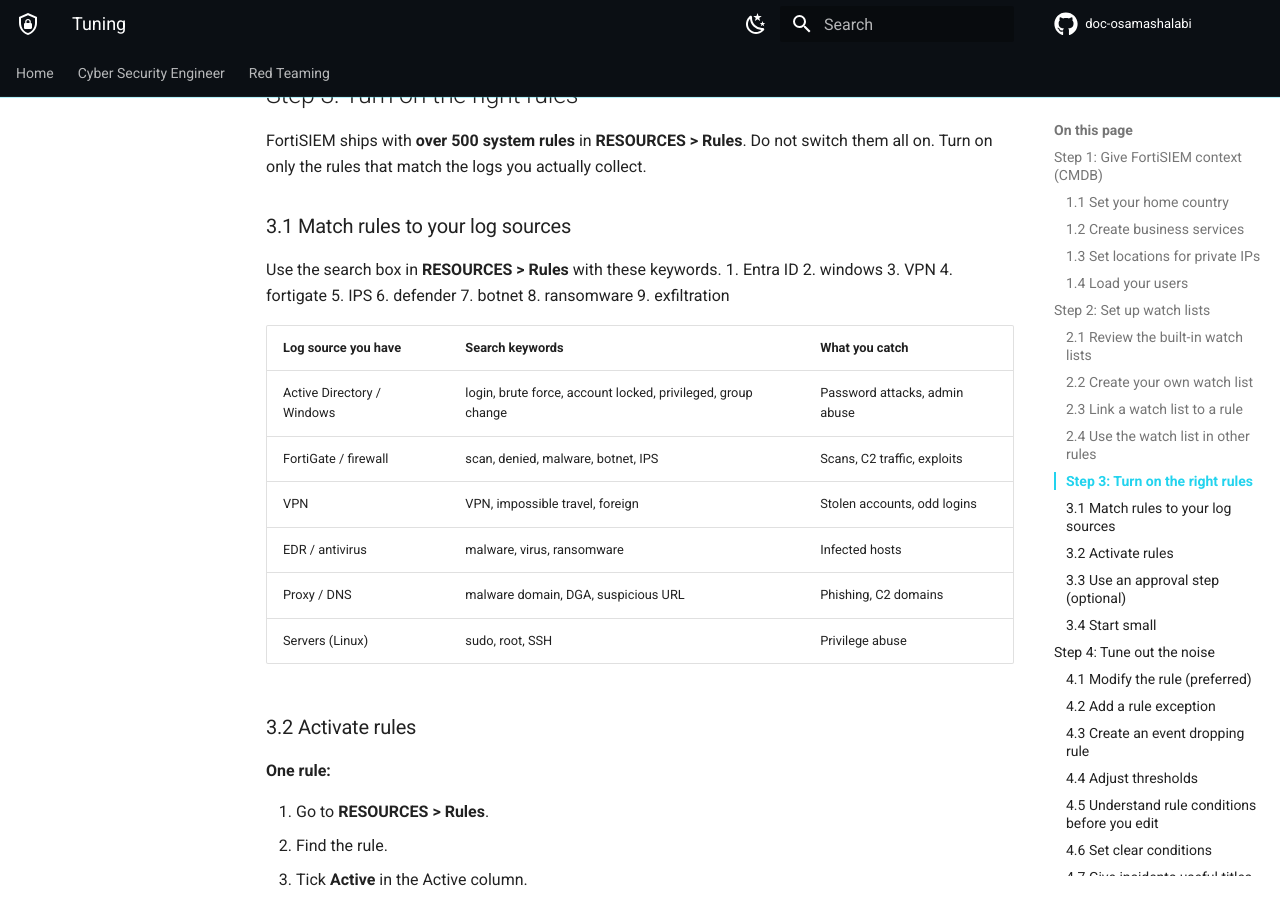
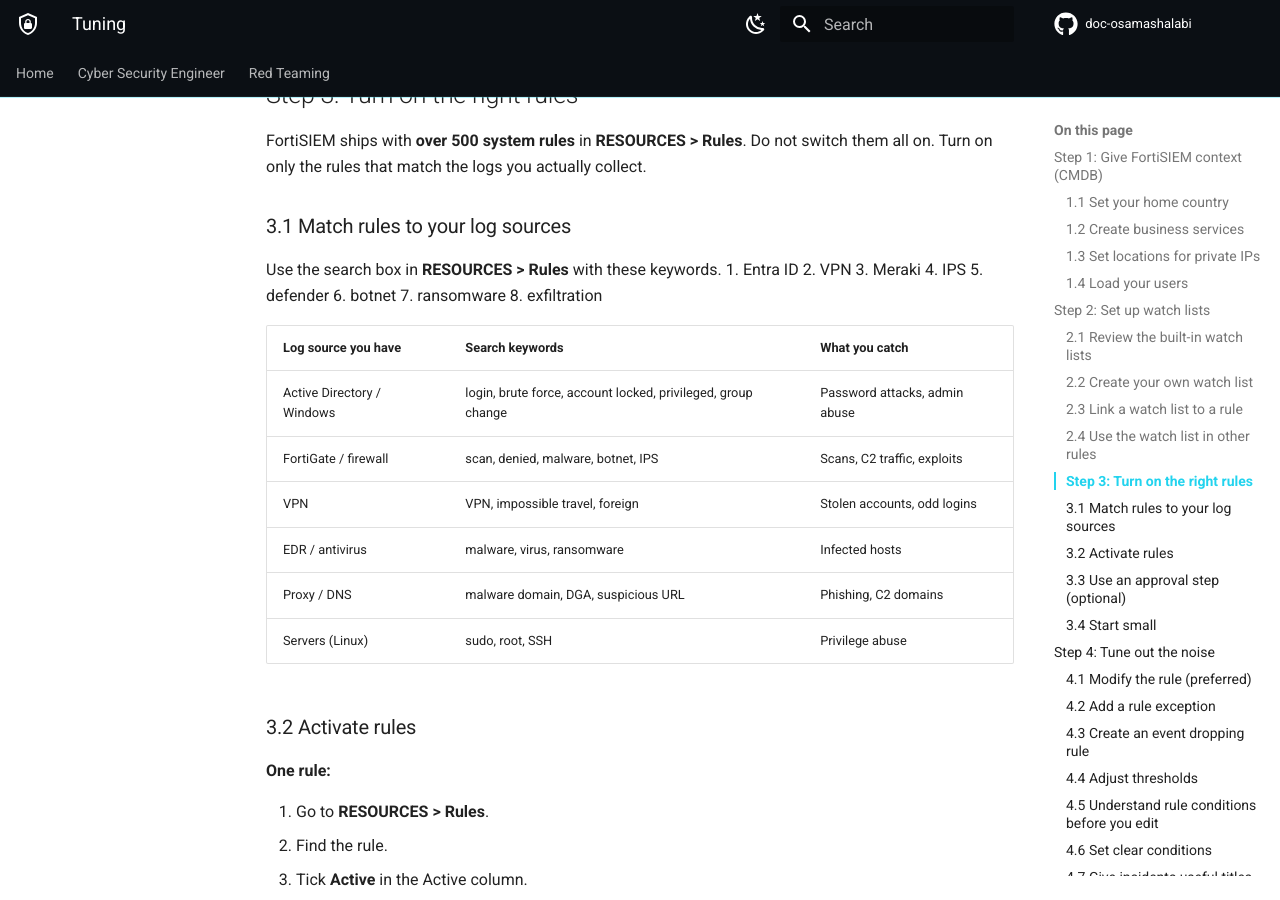
Before and after one commit to osamashalabi432-png/doc-osamashalabi, an MkDocs documentation site: the page built from docs/cyber-security-engineer/siem/fortisiem/Tuning/Tuning.md, in a window 1280 px wide and 900 px high, scrolled down 3152 px. Built offline with MkDocs 1.6.1 and Material for MkDocs 9.7.7, drawn with Linux system fonts in a browser that asks for light colours; comment, search, counter and statistics services are not loaded.

Commit message:
vault backup: 2026-10-12 21:17:21

```diff
--- a/docs/cyber-security-engineer/siem/fortisiem/Tuning/Tuning.md
+++ b/docs/cyber-security-engineer/siem/fortisiem/Tuning/Tuning.md
@@ -85,14 +85,13 @@ FortiSIEM ships with **over 500 system rules** in **RESOURCES > Rules**. Do not
 
 Use the search box in **RESOURCES > Rules** with these keywords.
 1. Entra ID
-2. windows
-3. VPN
-4. fortigate
-5. IPS
-6. defender
-7. botnet
-8. ransomware
-9. exfiltration
+2. VPN
+3. Meraki
+4. IPS
+5. defender
+6. botnet
+7. ransomware
+8. exfiltration
 
 | Log source you have        | Search keywords                                              | What you catch                |
 | -------------------------- | ------------------------------------------------------------ | ----------------------------- |
```
